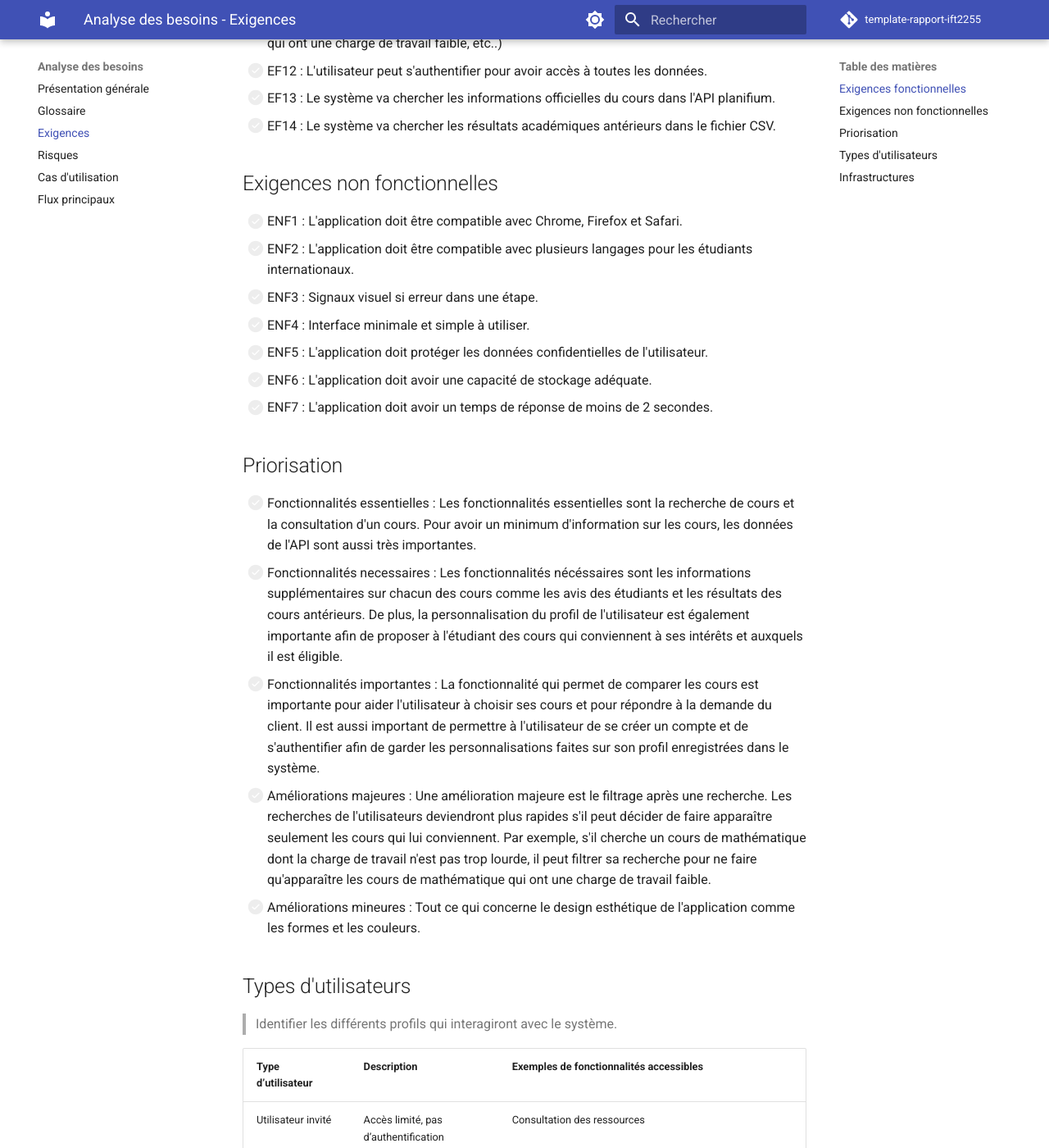
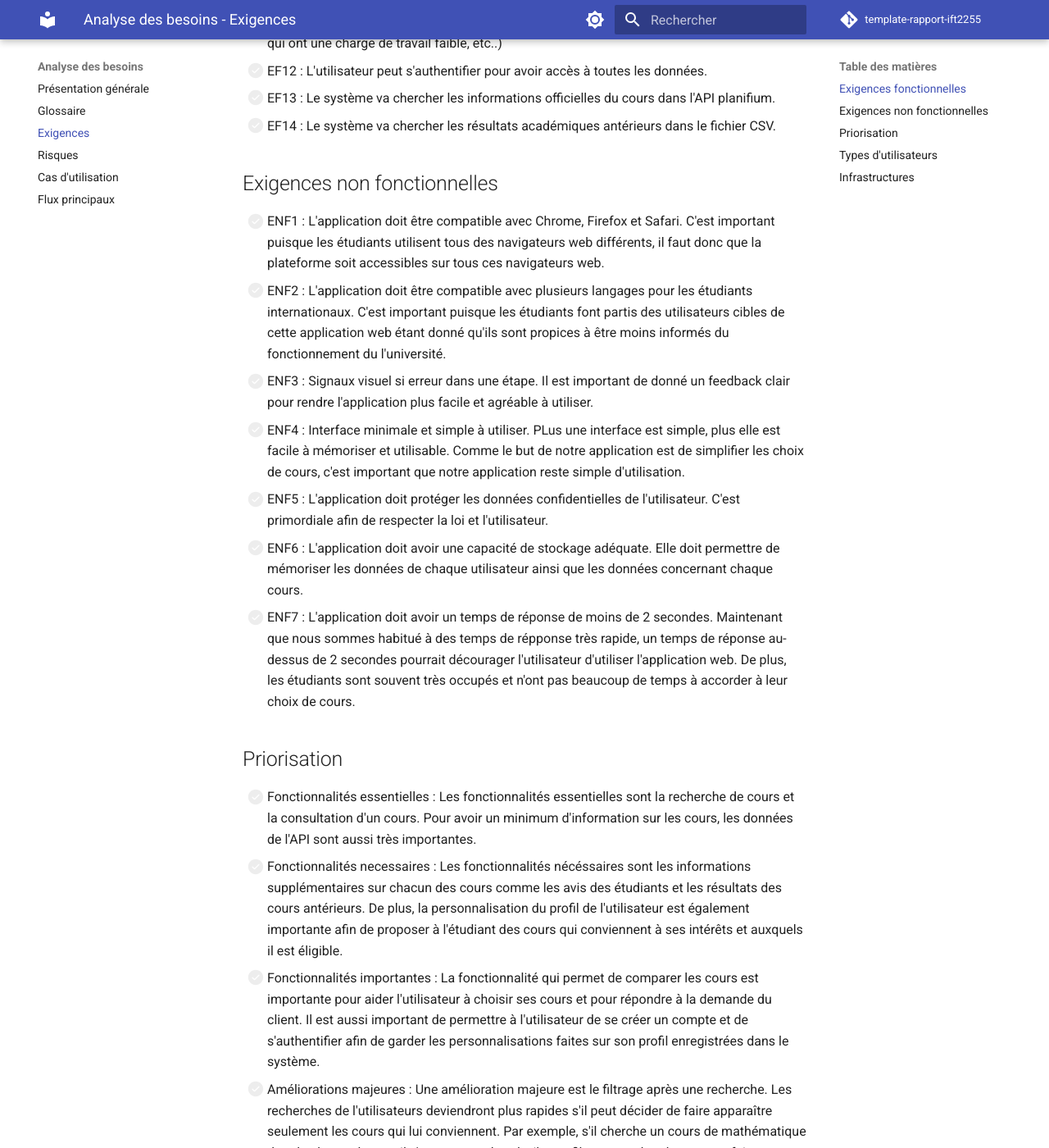
Before and after one commit to jujutheriault/IFT2255_Devoir1, an MkDocs documentation site: the page built from docs/besoins/exigences.md, in a window 1280 px wide and 1400 px high, scrolled down 677 px. Shown: the whole window at 82% size. Built offline with MkDocs 1.6.1 and Material for MkDocs 9.7.7, drawn with Linux system fonts in a browser that asks for light colours; comment, search, counter and statistics services are not loaded.

Commit message:
correction besoins non-fonctionnels

```diff
--- a/docs/besoins/exigences.md
+++ b/docs/besoins/exigences.md
@@ -23,13 +23,14 @@ title: Analyse des besoins - Exigences
 
 ## Exigences non fonctionnelles
 
-- [ ] ENF1 : L'application doit être compatible avec Chrome, Firefox et Safari.
-- [ ] ENF2 : L'application doit être compatible avec plusieurs langages pour les étudiants internationaux.
-- [ ] ENF3 : Signaux visuel si erreur dans une étape.
-- [ ] ENF4 : Interface minimale et simple à utiliser.
-- [ ] ENF5 : L'application doit protéger les données confidentielles de l'utilisateur.
-- [ ] ENF6 : L'application doit avoir une capacité de stockage adéquate.
-- [ ] ENF7 : L'application doit avoir un temps de réponse de moins de 2 secondes.
+- [ ] ENF1 : L'application doit être compatible avec Chrome, Firefox et Safari. C'est important puisque les étudiants utilisent tous des navigateurs web différents, il
+ faut donc que la plateforme soit accessibles sur tous ces navigateurs web.
+- [ ] ENF2 : L'application doit être compatible avec plusieurs langages pour les étudiants internationaux. C'est important puisque les étudiants font partis des utilisateurs cibles de cette application web étant donné qu'ils sont propices à être moins informés du fonctionnement du l'université.
+- [ ] ENF3 : Signaux visuel si erreur dans une étape. Il est important de donné un feedback clair pour rendre l'application plus facile et agréable à utiliser.
+- [ ] ENF4 : Interface minimale et simple à utiliser. PLus une interface est simple, plus elle est facile à mémoriser et utilisable. Comme le but de notre application est de simplifier les choix de cours, c'est important que notre application reste simple d'utilisation.
+- [ ] ENF5 : L'application doit protéger les données confidentielles de l'utilisateur. C'est primordiale afin de respecter la loi et l'utilisateur.
+- [ ] ENF6 : L'application doit avoir une capacité de stockage adéquate. Elle doit permettre de mémoriser les données de chaque utilisateur ainsi que les données concernant chaque cours.
+- [ ] ENF7 : L'application doit avoir un temps de réponse de moins de 2 secondes. Maintenant que nous sommes habitué à des temps de répponse très rapide, un temps de réponse au-dessus de 2 secondes pourrait décourager l'utilisateur d'utiliser l'application web. De plus, les étudiants sont souvent très occupés et n'ont pas beaucoup de temps à accorder à leur choix de cours.
 
 ## Priorisation
 
```
